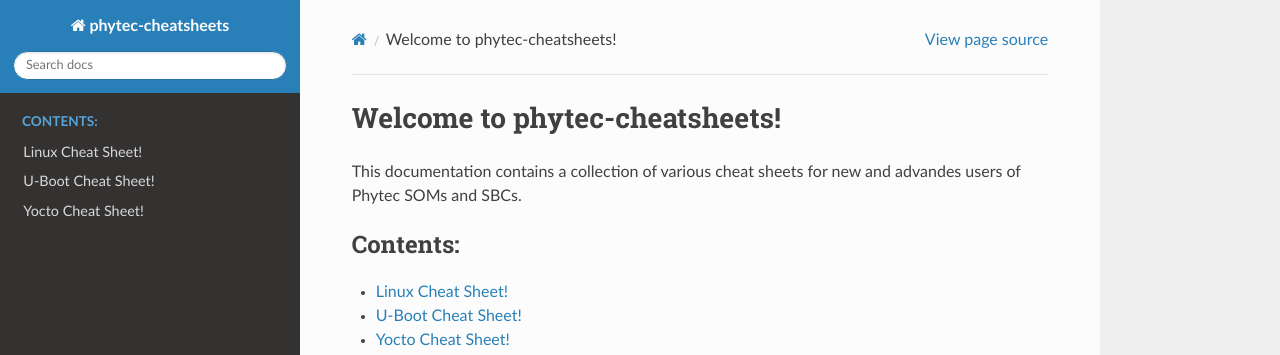
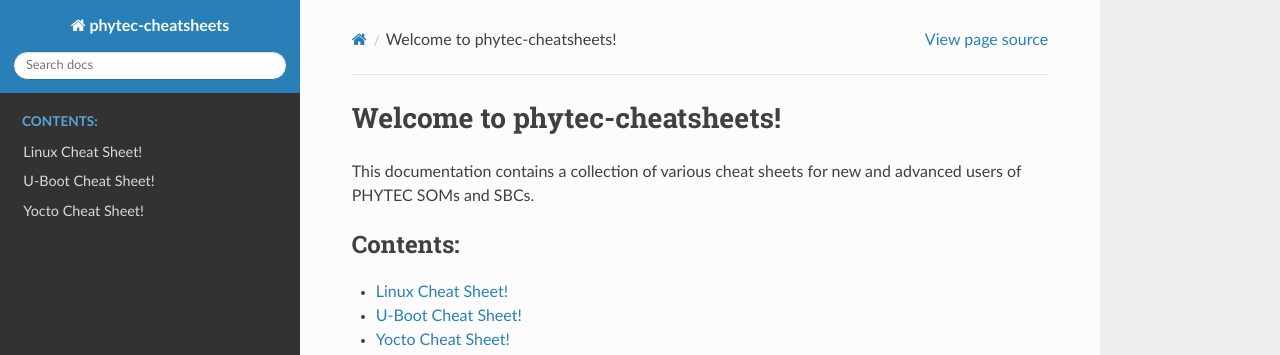
Before and after one commit to phytec/phytec-cheatsheets, a Sphinx documentation site: the page built from source/index.rst, in a window 1280 px wide. Shown: the top 355 px of the page. Built offline with Sphinx 7.4.7 and the Read the Docs theme 2.0.0, drawn with Linux system fonts in a browser that asks for light colours.

Commit message:
Rename branch for automatic relese action and fix some typos
Signed-off-by: Jonas Kuenstler <j.kuenstler@phytec.de>

```diff
--- a/source/index.rst
+++ b/source/index.rst
@@ -1,7 +1,7 @@
 Welcome to phytec-cheatsheets!
 ==============================
 This documentation contains a collection of various cheat sheets
-for new and advandes users of Phytec SOMs and SBCs.
+for new and advanced users of PHYTEC SOMs and SBCs.
 
 .. toctree::
    :maxdepth: 2
```
Also changed, not shown: README.rst (+5 -4 lines), 1 other file.
